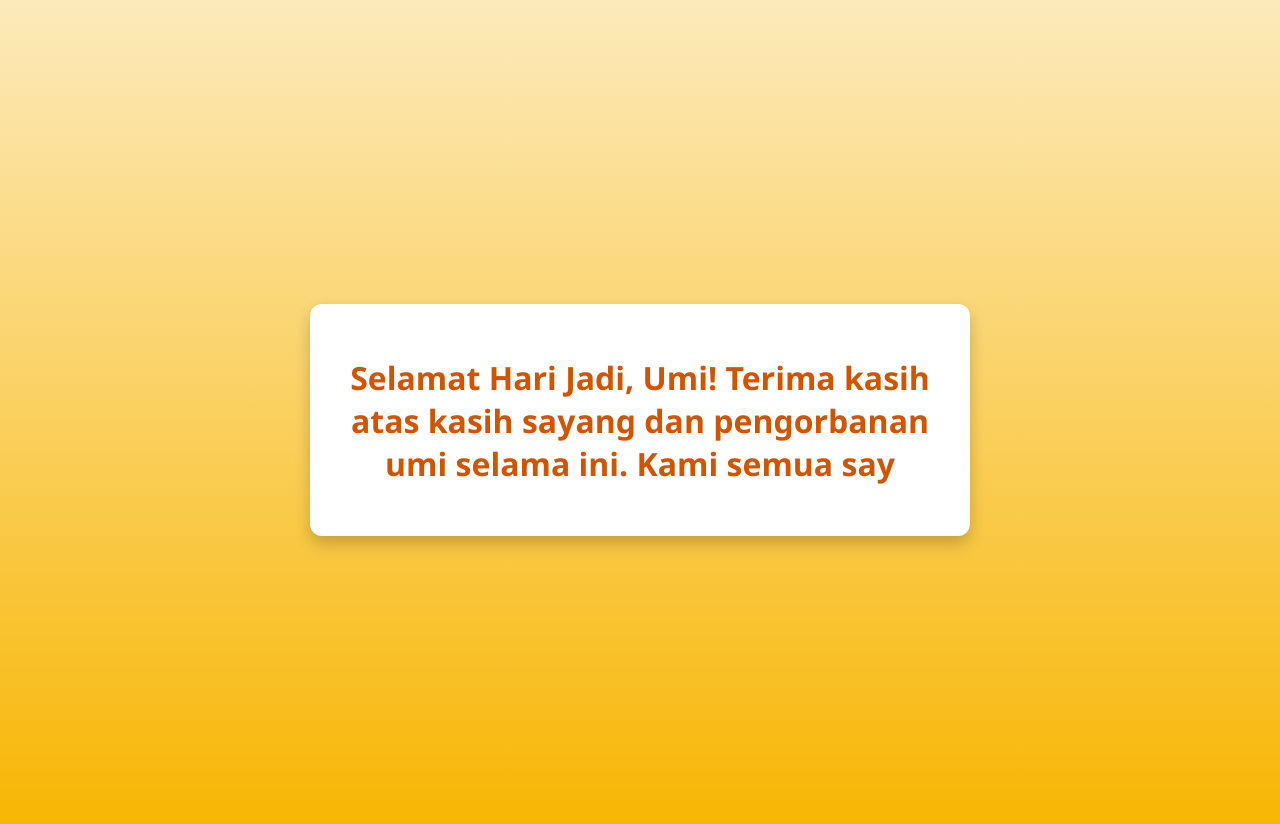
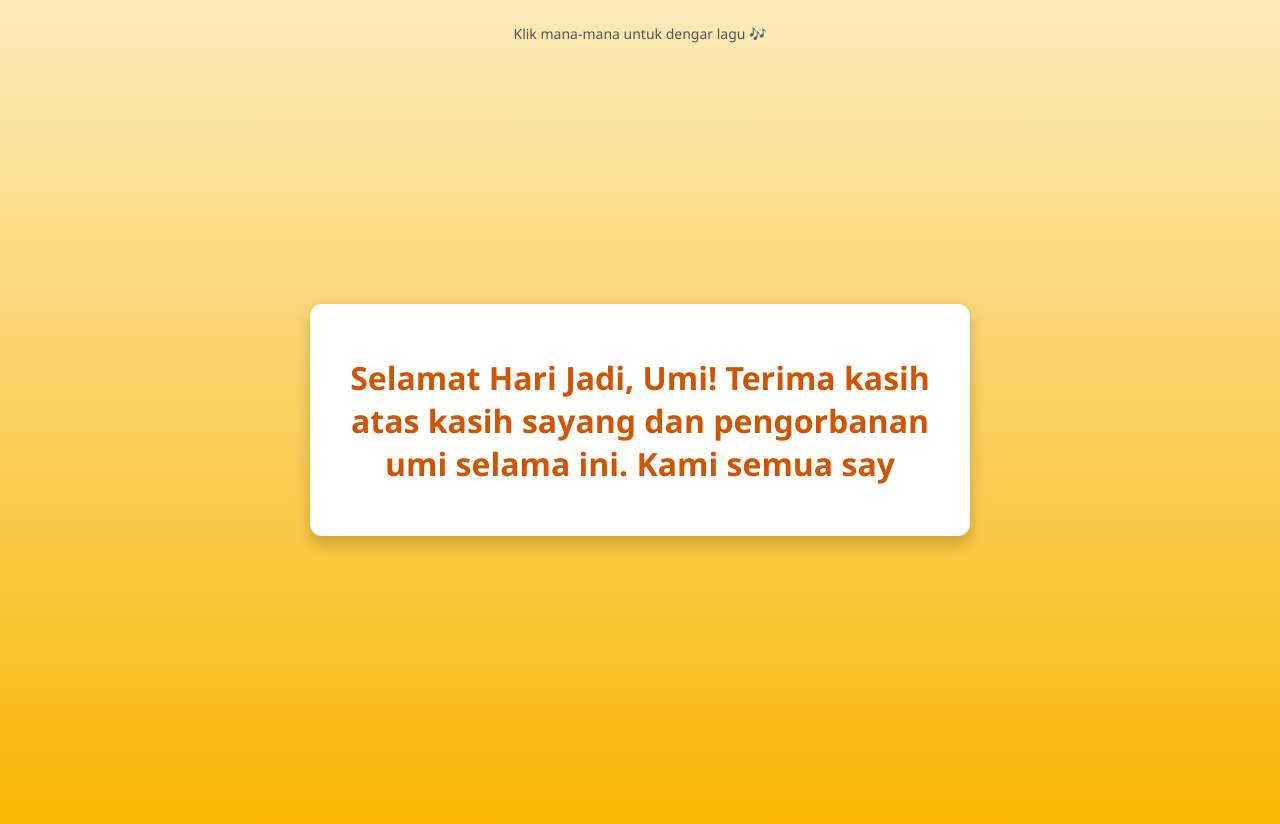
Before and after one commit to bionie94/ucapan-untuk-mak, a plain HTML site: page index.html in a window 1280 px wide. Drawn offline with Linux system fonts and the light colour scheme.

Commit message:
Update index.html

```diff
--- a/index.html
+++ b/index.html
@@ -15,6 +15,7 @@
       height: 100vh;
       margin: 0;
       padding: 20px;
+      position: relative;
     }
 
     .card {
@@ -28,11 +29,21 @@
     h1 {
       color: #d35400;
     }
+
+    .note {
+      position: absolute;
+      top: 10px;
+      font-size: 14px;
+      color: #555;
+    }
   </style>
 </head>
-<body>
+<body onclick="document.getElementById('bgm').play()">
+  <!-- Notis atas -->
+  <p class="note">Klik mana-mana untuk dengar lagu 🎶</p>
+
   <!-- Lagu latar -->
-  <audio autoplay loop>
+  <audio id="bgm" loop>
     <source src="umi.mp3" type="audio/mpeg">
   </audio>
 
```
